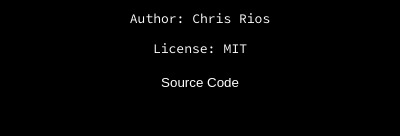
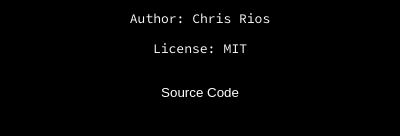
Before and after one commit to robotman40/electerm, an Electron app: page about.html in a window 400 px wide. Shown: the part 456-592 px from the top of the page. Drawn offline with Linux system fonts and the light colour scheme; no server answers.

Commit message:
Button styling improvements for Source Code

```diff
--- a/about.html
+++ b/about.html
@@ -18,7 +18,7 @@
 
             <p>Author: Chris Rios</p>
             <p>License: MIT</p>
-            <button id="src-link">Source Code</button>
+            <button id="src-link"><p>Source Code</p></button>
         </div>
     </body>
 </html>
--- a/style.css
+++ b/style.css
@@ -58,5 +58,5 @@ html, body {
     color: white;
     border: none;
     width: 100px;
-    height: 25px;
+    height: 45px;
 }
```
